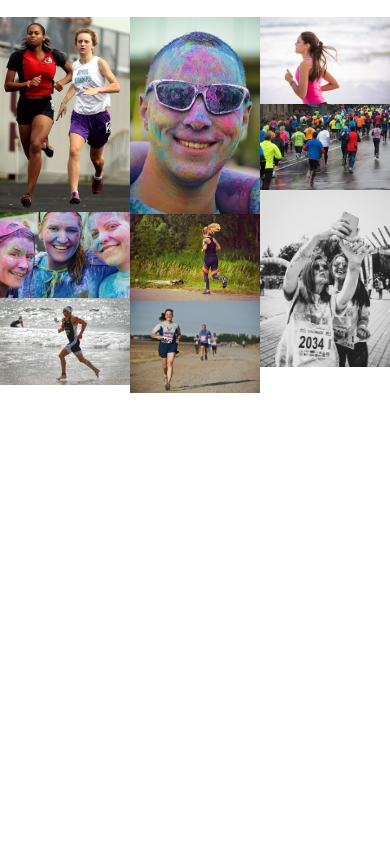
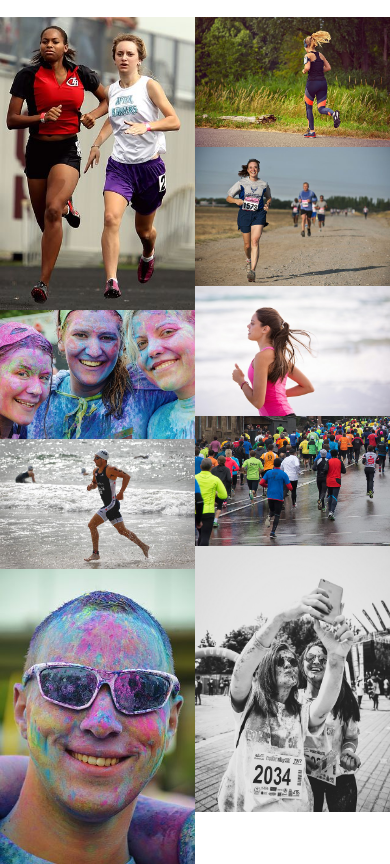
Before and after one commit to IainKnox/love-running, a plain HTML site: page gallery.html in a window 390 px wide. Shown: the part 103-967 px from the top of the page. Before the commit the page ends 844 px from the top, so only its background shows below. Drawn offline with nearby package versions, Linux system fonts and the light colour scheme.

Commit message:
reduce column count in media query for smaller screen widths

```diff
--- a/assests/css/style.css
+++ b/assests/css/style.css
@@ -341,6 +341,10 @@ footer {
         display: none;
     }
 
+    #photos {
+        column-count: 3;
+    }
+
 }
 
 /* for medium screens 950px and down */
@@ -378,6 +382,6 @@ footer {
     }
 
     #photos {
-        column-count: 3;
+        column-count: 2;
     }
 }
```
